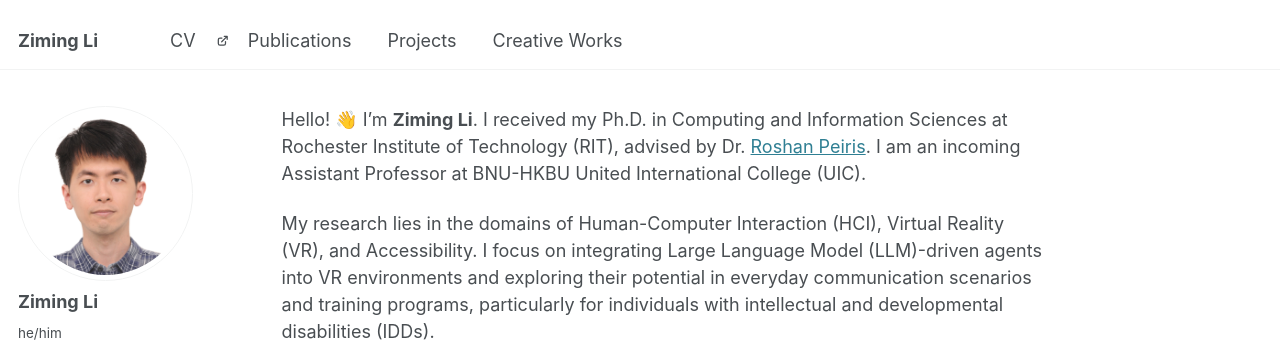
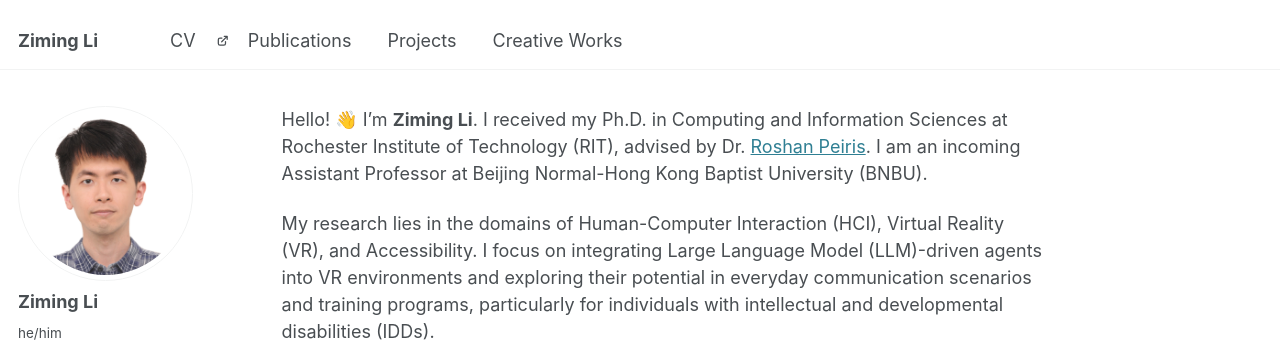
Before and after one commit to ZimingLiii/zimingliii.github.io, a Jekyll site: the page built from _pages/about.md, in a window 1280 px wide and 900 px high. Shown: the top 355 px of the window. Built offline with Jekyll 4.4.1, drawn with Linux system fonts in a browser that asks for light colours; some web fonts are replaced.

Commit message:
fix: update bio

```diff
--- a/_pages/about.md
+++ b/_pages/about.md
@@ -7,7 +7,7 @@ redirect_from:
   - /about.html
 ---
 
-Hello! 👋 I'm **Ziming Li**. I received my Ph.D. in Computing and Information Sciences at Rochester Institute of Technology (RIT), advised by Dr. [Roshan Peiris](https://www.roshanpeiris.com/){:target="_blank" rel="noopener noreferrer"}. I am an incoming Assistant Professor at BNU-HKBU United International College (UIC).
+Hello! 👋 I'm **Ziming Li**. I received my Ph.D. in Computing and Information Sciences at Rochester Institute of Technology (RIT), advised by Dr. [Roshan Peiris](https://www.roshanpeiris.com/){:target="_blank" rel="noopener noreferrer"}. I am an incoming Assistant Professor at Beijing Normal-Hong Kong Baptist University (BNBU).
 
 My research lies in the domains of Human-Computer Interaction (HCI), Virtual Reality (VR), and Accessibility. I focus on integrating Large Language Model (LLM)-driven agents into VR environments and exploring their potential in everyday communication scenarios and training programs, particularly for individuals with intellectual and developmental disabilities (IDDs).
 
```
